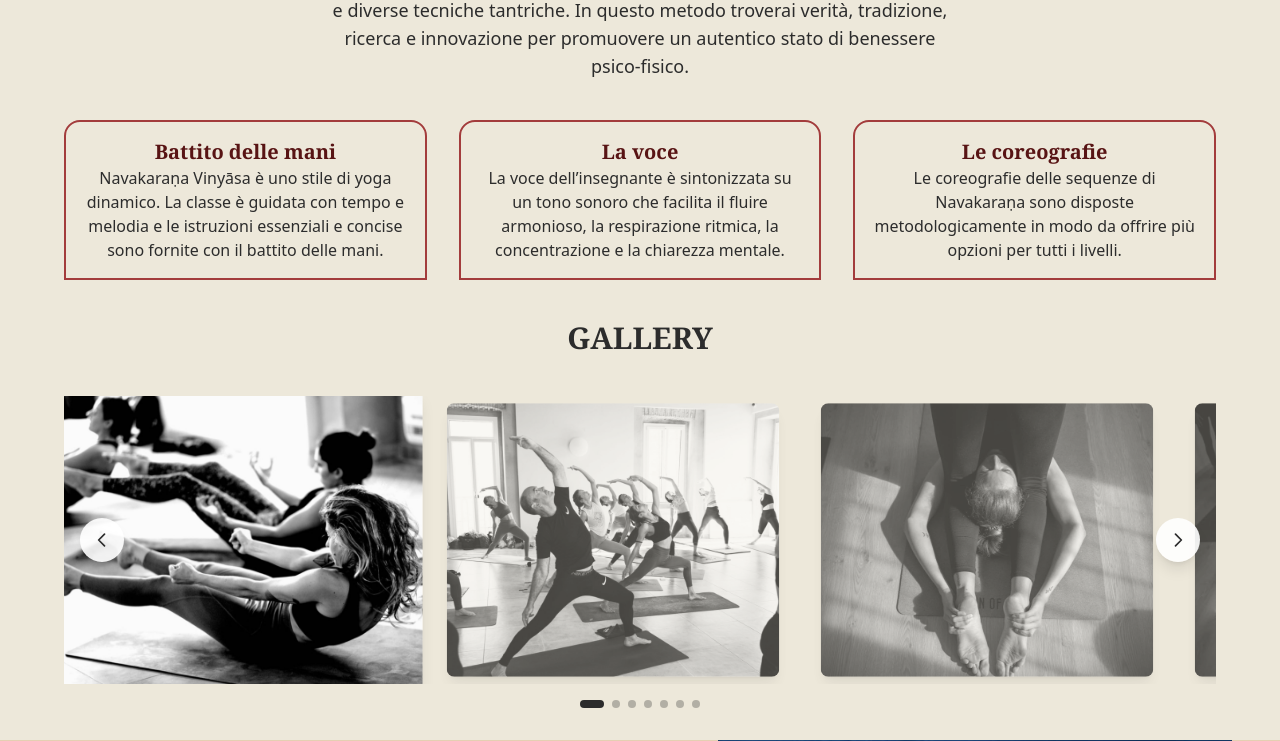
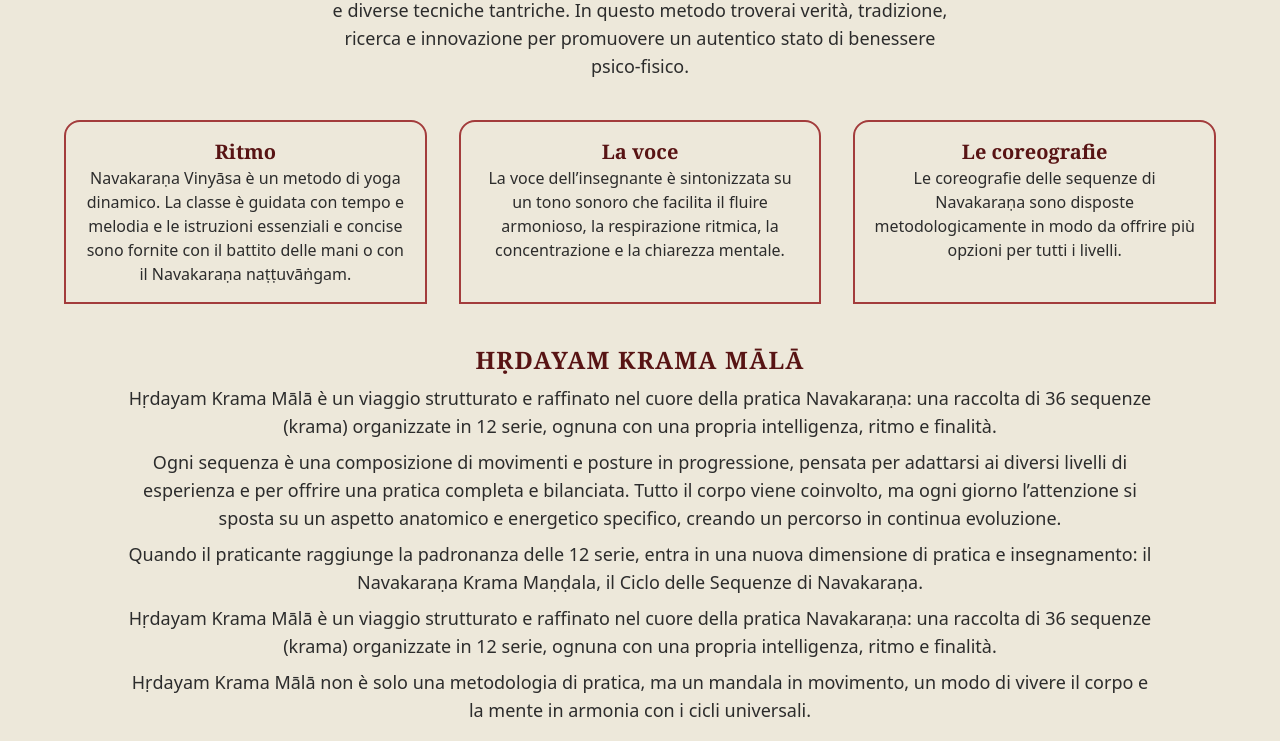
Before and after one commit to asorbellini/static-uma-yoga, a React (Vite) app: page /navakarana-vinyasa in a window 1280 px wide. Shown: the part 1240-1981 px from the top of the page. Built offline with nearby package versions, Linux system fonts and the light colour scheme.

Commit message:
Add section to Navakara Vinyasa

```diff
--- a/src/components/NavakaranaSummary.jsx
+++ b/src/components/NavakaranaSummary.jsx
@@ -56,8 +56,8 @@ function NavakaranaSummary() {
                 <div className="flex flex-col sm:flex-row gap-8 my-8 px-2 md:px-12 h-full justify-center text-center">
                     <div className="flex-1 border-2 rounded-t-2xl border-[#a33c3c]">
                         <div className="p-2 md:p-4">
-                            <h2 className="font-serif text-lg md:text-xl font-bold text-[#581414]">Battito delle mani</h2>
-                            <p className="text-oscuro text-base font-normal font-sans">Navakaraṇa Vinyāsa è uno stile di yoga dinamico. La classe è guidata con tempo e melodia e le istruzioni essenziali e concise sono fornite con il battito delle mani.</p>
+                            <h2 className="font-serif text-lg md:text-xl font-bold text-[#581414]">Ritmo</h2>
+                            <p className="text-oscuro text-base font-normal font-sans">Navakaraṇa Vinyāsa è un metodo di yoga dinamico. La classe è guidata con tempo e melodia e le istruzioni essenziali e concise sono fornite con il battito delle mani o con il Navakaraṇa naṭṭuvāṅgam.</p>
                         </div>
                     </div>
                     <div className="flex-1 border-2 rounded-t-2xl border-[#a33c3c]">
@@ -74,6 +74,33 @@ function NavakaranaSummary() {
                         </div>
                     </div>
                 </div>
+                <div className="flex flex-col items-center justify-start my-8 px-2 md:px-12">
+                    <h3 className="title text-[#581414] text-center drop-shadow-none font-semibold tracking-wider uppercase py-2 md:w-[50vw]">
+                        Hṛdayam Krama Mālā
+                    </h3>
+                    <p className="textDetail text-oscuro font-normal font-sans text-center drop-shadow-none lg:max-w-5xl pb-2">
+                        Hṛdayam Krama Mālā è un viaggio strutturato e raffinato nel cuore della pratica Navakaraṇa: una raccolta di 36 sequenze (krama) organizzate in 12 serie, ognuna con una propria intelligenza, ritmo e finalità.
+                    </p>
+                    <p className="textDetail text-oscuro font-normal font-sans text-center drop-shadow-none lg:max-w-5xl pb-2">
+                        Ogni sequenza è una composizione di movimenti e posture in progressione, pensata per adattarsi ai diversi livelli di esperienza e per offrire una pratica completa e bilanciata. Tutto il corpo viene coinvolto, ma ogni giorno l’attenzione si sposta su un aspetto anatomico e energetico specifico, creando un percorso in continua evoluzione.
+                    </p>
+                    <p className="textDetail text-oscuro font-normal font-sans text-center drop-shadow-none lg:max-w-5xl pb-2">
+                        Quando il praticante raggiunge la padronanza delle 12 serie, entra in una nuova dimensione di pratica e insegnamento: il Navakaraṇa Krama Maṇḍala, il Ciclo delle Sequenze di Navakaraṇa.
+                    </p>
+                    <p className="textDetail text-oscuro font-normal font-sans text-center drop-shadow-none lg:max-w-5xl pb-2">
+                        Hṛdayam Krama Mālā è un viaggio strutturato e raffinato nel cuore della pratica Navakaraṇa: una raccolta di 36 sequenze (krama) organizzate in 12 serie, ognuna con una propria intelligenza, ritmo e finalità.
+                    </p>
+                    <p className="textDetail text-oscuro font-normal font-sans text-center drop-shadow-none lg:max-w-5xl pb-2">
+                        Hṛdayam Krama Mālā non è solo una metodologia di pratica, ma un mandala in movimento, un modo di vivere il corpo e la mente in armonia con i cicli universali.
+                    </p>
+                    <div className="flex items-center justify-start mt-4">
+                        <div className="btn-primary bg-[#581414] border-[#581414] hover:opacity-80 hover:border-[#581414] transition-all duration-500 ">
+                            <a href="/formazioni">
+                                <button className="textButton font-semibold tracking-wide uppercase">Guarda la formazione per insegnanti</button>
+                            </a>
+                        </div>
+                    </div>
+                </div>
             </section>
         </div>
     )
```
